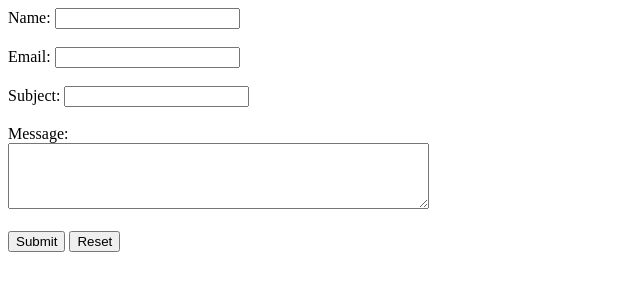
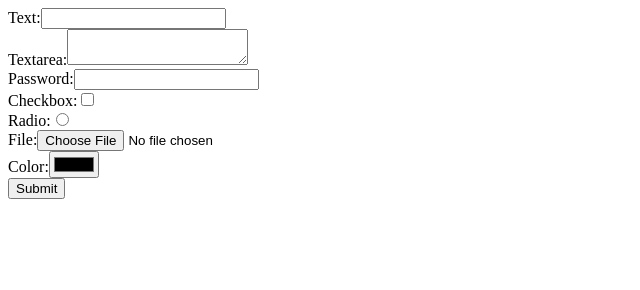
Before and after one commit to Miguel-Angel-Ramirez-1987/Week-6-Lecture-Activity-HTTP---Forms, a plain HTML site: page index.html in a window 1280 px wide. Shown: the whole page, without its empty margins (0-640 px from the left). Drawn offline with Linux system fonts and the light colour scheme.

Commit message:
Completed Assignment.

```diff
--- a/index.html
+++ b/index.html
@@ -7,28 +7,33 @@
 </head>
 <body>
     <header>
-        <form action="submit.html" method="post">
-             <div>
-                <label for="name">Name:</label>
-                <input type="text" id="name" name="name" required><br><br>
-            </div>
-            <div>
-                <label for="email">Email:</label>
-                <input type="email" id="email" name="email" required><br><br>
-            </div>
-            <div>
-                <label for="subject">Subject:</label>
-                <input type="text" id="subject" name="subject" required><br><br>
-            </div>
-            <div>
-                <label for="message"> Message:</label><br>
-                <textarea id="message" name="message" rows="4" cols="50" required></textarea><br><br>
-            </div>
-            <div>
-                <input type="submit" value="Submit">
-                <input type="reset" value="Reset">
-            </div>
-        </form>
+
+        <form>
+Text:<input type="text"name="text" id="text"><br>
+Textarea:<textarea name="textarea" id="textarea"></textarea><br>
+Password:<input type="password" name="password" id="password"><br>
+Checkbox:<input type="checkbox" name="checkbox" id="checkbox"><br>
+Radio:<input type="radio" name="radio" id="radio"><br>
+File:<input type="file" name="file" id="file"><br>
+Color:<input type="color" name="color" id="color"><br>
+    <button>Submit</button>
+</form>
+
+<script>
+let textInput = document.getElementById("textarea");
+let colorInput = document.getElementById("color");
+let form = document.querySelector("form");
+
+form.addEventListener("submit", event => {
+event.preventDefault();
+console.log(textInput.value);
+
+localStorage.setItem("facoriteColor", colorInput.value);
+});
+</script>
+
+
+
     </header>
     <main>
 
```
Also changed, not shown: main.js (+13 -0 lines).
